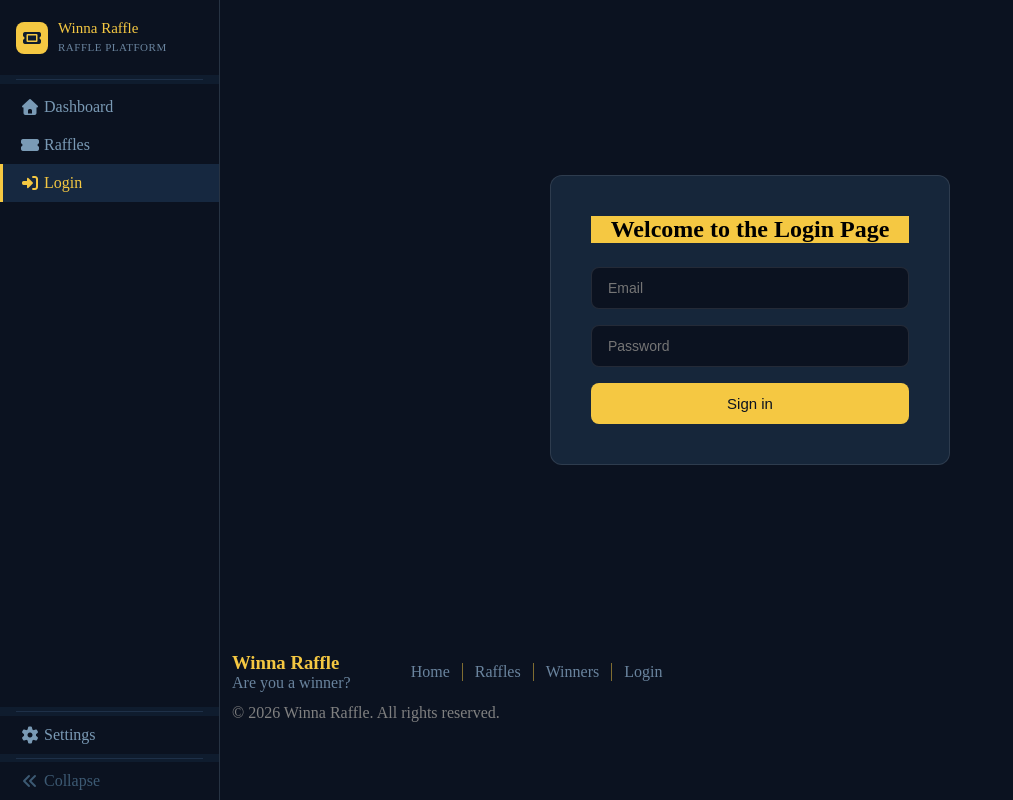
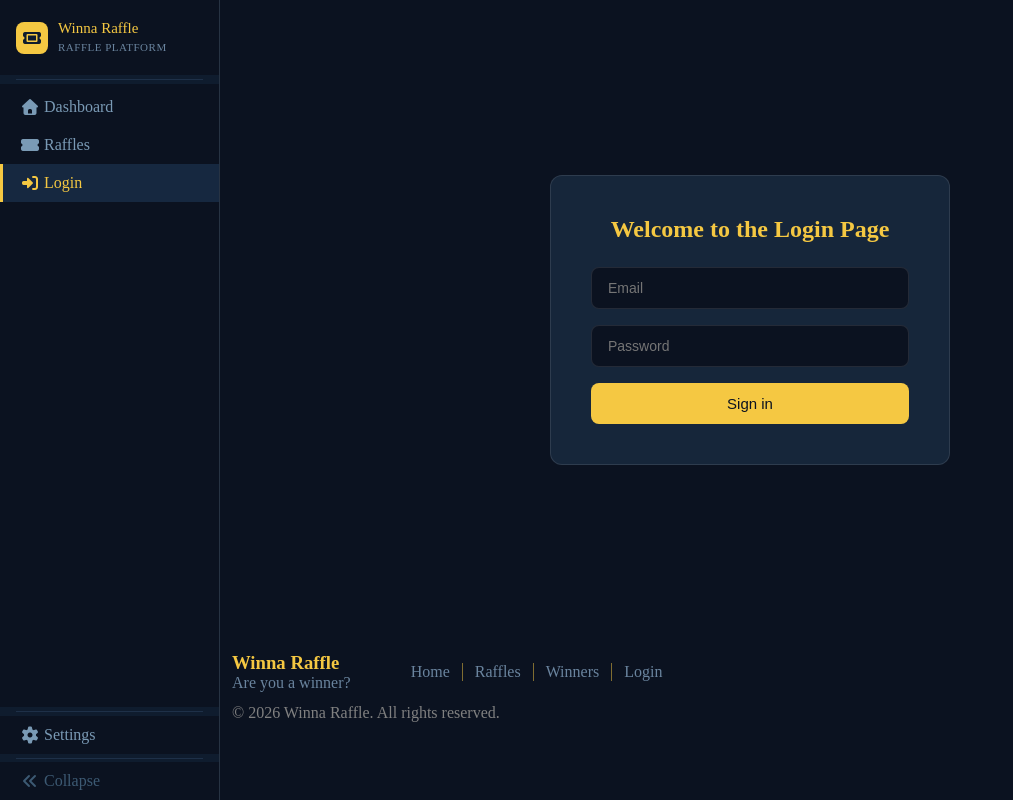
Before and after one commit to owen-prest/raffle-website, a Vue app: page /Login in a window 1280 px wide. Shown: the whole page, without its empty margins (0-1013 px from the left). Built offline with nearby package versions, Linux system fonts and the light colour scheme; the HTML template or start-up script is replaced by a standard one.

Commit message:
style: remove title background and update font colour.
- Remove background colour from the title component to improve aesthetic.
- Change font colour to ensure better readability against the page background.

```diff
--- a/src/Views/LoginPage.vue
+++ b/src/Views/LoginPage.vue
@@ -73,7 +73,8 @@
   border: 1px solid rgba( 255, 255, 255, 0.1);
 }
 .login-title{
-  background-color: #F5C842;;
+  background-color: transparent;
+  color: #F5C842;
   font-size:24px;
   margin-bottom: 24px;
   text-align: center;
```
